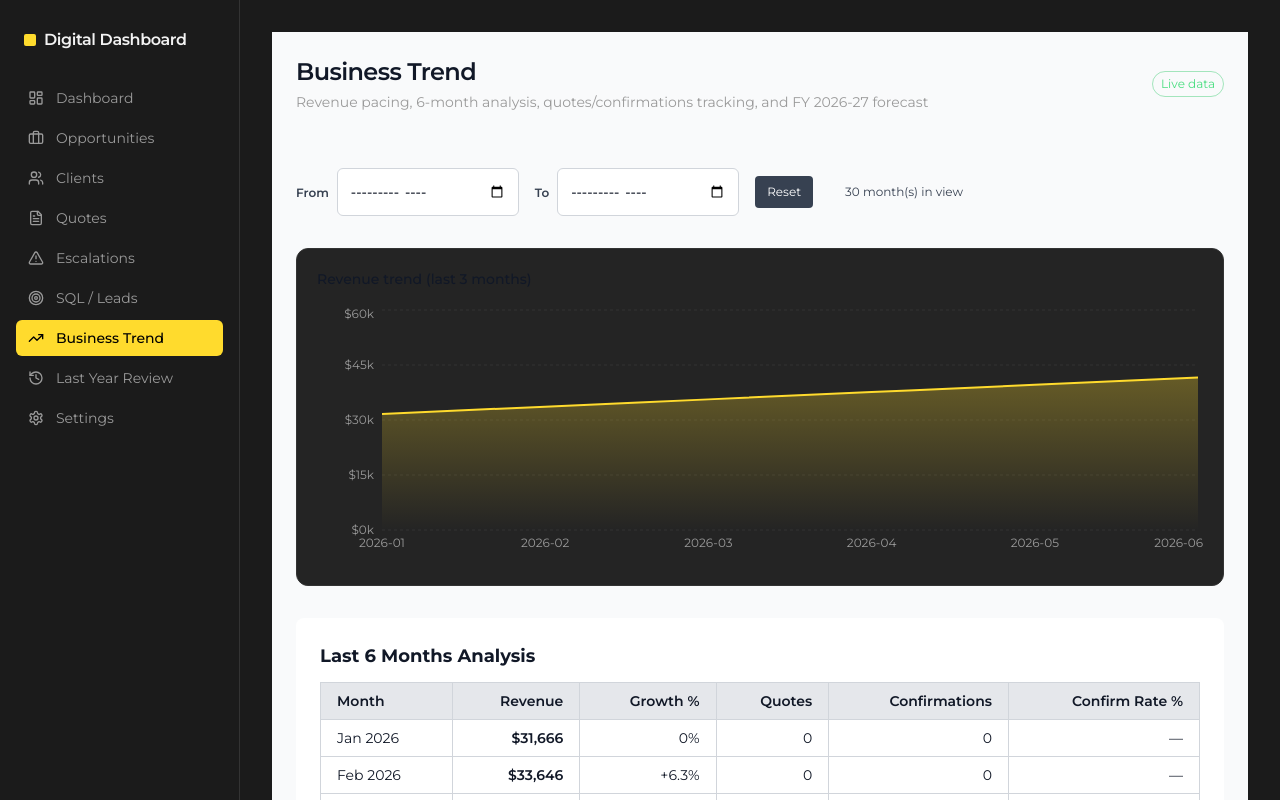
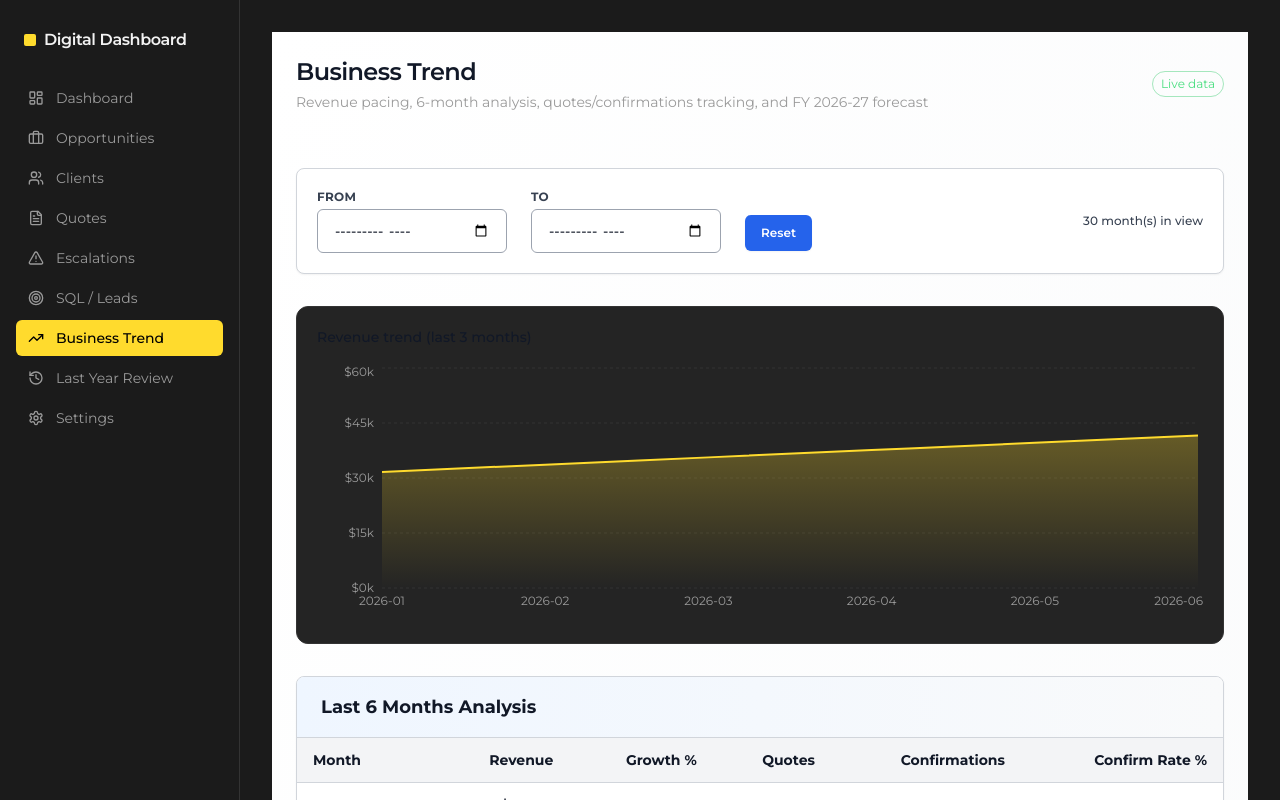
Before and after one commit to rahulkaushal21/Dashboard_2026_Digital, a Next.js app: page /business-trend in a window 1280 px wide. Built offline with nearby package versions, Linux system fonts and the light colour scheme; no server answers; the database is empty.

Commit message:
Update page.tsx

```diff
--- a/app/business-trend/page.tsx
+++ b/app/business-trend/page.tsx
@@ -6,15 +6,16 @@ import RevenueChart from '@/components/RevenueChart'
 import { getRevenue, getQuotes, getConversions, getBookingsFull, type RevenueRow, type Quote, type QuoteConversion, type BookingRow } from '@/lib/supabase'
 import { fmtUsd } from '@/lib/metrics'
 
-const selCls = 'bg-white border border-gray-300 rounded-md px-3 py-3 text-sm outline-none focus:border-blue-400 text-gray-900 font-medium'
+const selCls = 'bg-white border border-gray-400 rounded-md px-4 py-2.5 text-sm outline-none focus:border-blue-500 focus:ring-2 focus:ring-blue-200 text-gray-900 font-medium cursor-pointer'
 const ym = (s?: string) => (s || '').slice(0, 7)
 const SHORT = ['', 'Jan', 'Feb', 'Mar', 'Apr', 'May', 'Jun', 'Jul', 'Aug', 'Sep', 'Oct', 'Nov', 'Dec']
 const monLabel = (y?: string) => { const p = (y || '').split('-'); return p.length >= 2 ? `${SHORT[+p[1]]} ${p[0]}` : (y || '') }
 
+// Convert revenue rows to month+year keyed data, preserving month-year for accurate filtering
 function revenueByMonthYear(rows: RevenueRow[]) {
   const m: Record<string, number> = {}
   rows.forEach(r => {
-    const monthKey = ym(r.month)
+    const monthKey = ym(r.month)  // Extract YYYY-MM from the date
     m[monthKey] = (m[monthKey] || 0) + (r.amount_usd || 0)
   })
   return Object.keys(m).sort().map(month => ({
@@ -24,6 +25,7 @@ function revenueByMonthYear(rows: RevenueRow[]) {
   }))
 }
 
+// Get months in FY 2026-27 (April 2026 to March 2027)
 function getFY26Months(): string[] {
   const months: string[] = []
   for (let year = 2026; year <= 2027; year++) {
@@ -36,12 +38,14 @@ function getFY26Months(): string[] {
   return months
 }
 
+// Check if a month is in FY 2026-27
 function isInFY26(monthStr?: string): boolean {
   if (!monthStr) return false
   const fy26Months = getFY26Months()
   return fy26Months.includes(monthStr)
 }
 
+// Convert bookings to quote-like data for fallback display
 function bookingsToQuotes(bookings: BookingRow[]): Quote[] {
   return bookings.map((b, idx) => ({
     id: 100000 + (b.id || idx),
@@ -83,6 +87,7 @@ export default function BusinessTrendPage() {
     })()
   }, [])
 
+  // Last 6 months: identify latest month, go back 6, show all data in range
   const last6Mo = useMemo(() => {
     const byMonth = revenueByMonthYear(revenue)
     if (byMonth.length === 0) return []
@@ -108,6 +113,7 @@ export default function BusinessTrendPage() {
     })
   }, [revenue])
 
+  // FY 2026-27 analysis: Apr 2026 - Mar 2027
   const fy26Analysis = useMemo(() => {
     const fy26Months = getFY26Months()
     const fy26Rev = revenueByMonthYear(revenue).filter(r => isInFY26(ym(r.month)))
@@ -133,6 +139,7 @@ export default function BusinessTrendPage() {
     }
   }, [revenue])
 
+  // Quotes and confirmations: last 6 months
   const quotesAnalysis = useMemo(() => {
     const lastMonthStr = last6Mo.length > 0 ? ym(last6Mo[last6Mo.length - 1].month) : ''
     const sixMonthsAgo = lastMonthStr
@@ -157,43 +164,48 @@ export default function BusinessTrendPage() {
     }
   }, [quotes, last6Mo])
 
-  if (loading) return <div className="p-6 text-gray-900">Loading business trend data...</div>
+  if (loading) return <div className="p-8 text-gray-900 text-center font-medium">Loading business trend data...</div>
 
   return (
-    <main className="flex flex-col gap-8 p-6 text-gray-900 bg-gray-50">
+    <main className="flex flex-col gap-8 p-6 bg-gradient-to-br from-white to-gray-50 min-h-screen text-gray-900">
       <Header title="Business Trend" subtitle="Revenue pacing, 6-month analysis, quotes/confirmations tracking, and FY 2026-27 forecast" />
 
-      <div className="flex gap-4 items-center text-gray-900">
-        <label>
-          <span className="text-xs font-semibold text-gray-700 mr-2">From</span>
+      {/* Date range selector for manual exploration */}
+      <div className="flex flex-wrap gap-6 items-center bg-white border border-gray-300 rounded-lg p-5 shadow-sm">
+        <label className="flex flex-col gap-1">
+          <span className="text-xs font-bold text-gray-700 uppercase tracking-wide">From</span>
           <input type="month" value={fromMonth} onChange={e => setFromMonth(e.target.value)} className={selCls} />
         </label>
-        <label>
-          <span className="text-xs font-semibold text-gray-700 mr-2">To</span>
+        <label className="flex flex-col gap-1">
+          <span className="text-xs font-bold text-gray-700 uppercase tracking-wide">To</span>
           <input type="month" value={toMonth} onChange={e => setToMonth(e.target.value)} className={selCls} />
         </label>
-        <button onClick={() => { setFromMonth(''); setToMonth('') }} className="text-xs px-3 py-2 bg-gray-700 text-white rounded hover:bg-gray-600">
+        <button onClick={() => { setFromMonth(''); setToMonth('') }} className="mt-6 text-xs px-4 py-2.5 bg-blue-600 text-white font-semibold rounded-md hover:bg-blue-700 transition-colors shadow-sm">
           Reset
         </button>
-        <span className="text-xs text-gray-700 ml-4">
+        <span className="text-xs font-medium text-gray-700 ml-auto">
           {revenue.length} month(s) in view
         </span>
       </div>
 
+      {/* Revenue trend chart */}
       <RevenueChart data={revenueByMonthYear(revenue)} from={fromMonth} to={toMonth} />
 
-      <div className="bg-white rounded-lg p-6">
-        <h3 className="text-lg font-bold text-gray-900 mb-3">Last 6 Months Analysis</h3>
+      {/* Last 6 months analysis table */}
+      <div className="bg-white rounded-lg border border-gray-300 overflow-hidden shadow-sm">
+        <div className="px-6 py-4 bg-gradient-to-r from-blue-50 to-gray-50 border-b border-gray-300">
+          <h3 className="text-lg font-bold text-gray-900">Last 6 Months Analysis</h3>
+        </div>
         <div className="overflow-x-auto">
           <table className="w-full border-collapse text-sm">
             <thead>
-              <tr className="bg-gray-200">
-                <th className="border border-gray-300 px-4 py-2 text-left text-gray-900 font-semibold">Month</th>
-                <th className="border border-gray-300 px-4 py-2 text-right text-gray-900 font-semibold">Revenue</th>
-                <th className="border border-gray-300 px-4 py-2 text-right text-gray-900 font-semibold">Growth %</th>
-                <th className="border border-gray-300 px-4 py-2 text-right text-gray-900 font-semibold">Quotes</th>
-                <th className="border border-gray-300 px-4 py-2 text-right text-gray-900 font-semibold">Confirmations</th>
-                <th className="border border-gray-300 px-4 py-2 text-right text-gray-900 font-semibold">Confirm Rate %</th>
+              <tr className="bg-gray-100 border-b border-gray-300">
+                <th className="px-4 py-3 text-left font-bold text-gray-900">Month</th>
+                <th className="px-4 py-3 text-right font-bold text-gray-900">Revenue</th>
+                <th className="px-4 py-3 text-right font-bold text-gray-900">Growth %</th>
+                <th className="px-4 py-3 text-right font-bold text-gray-900">Quotes</th>
+                <th className="px-4 py-3 text-right font-bold text-gray-900">Confirmations</th>
+                <th className="px-4 py-3 text-right font-bold text-gray-900">Confirm Rate %</th>
               </tr>
             </thead>
             <tbody>
@@ -205,18 +217,18 @@ export default function BusinessTrendPage() {
                 const confirmed = monthQuotes.filter(q => (q.status || '').toLowerCase() === 'confirmed').length
                 const confirmRate = monthQuotes.length > 0 ? Math.round((confirmed / monthQuotes.length) * 100) : 0
                 return (
-                  <tr key={item.month} className="hover:bg-gray-100 border-b border-gray-200">
-                    <td className="border border-gray-300 px-4 py-2 text-gray-900">{item.monthLabel}</td>
-                    <td className="border border-gray-300 px-4 py-2 text-right font-semibold text-gray-900">{fmtUsd(item.revenue)}</td>
-                    <td className="border border-gray-300 px-4 py-2 text-right text-gray-900">{growth > 0 ? '+' : ''}{growth}%</td>
-                    <td className="border border-gray-300 px-4 py-2 text-right text-gray-900">{monthQuotes.length}</td>
-                    <td className="border border-gray-300 px-4 py-2 text-right text-gray-900">{confirmed}</td>
-                    <td className="border border-gray-300 px-4 py-2 text-right text-gray-900">{monthQuotes.length > 0 ? confirmRate + '%' : '—'}</td>
+                  <tr key={item.month} className="border-b border-gray-200 hover:bg-blue-50 transition-colors">
+                    <td className="px-4 py-3 text-gray-900 font-medium">{item.monthLabel}</td>
+                    <td className="px-4 py-3 text-right text-gray-900 font-bold">{fmtUsd(item.revenue)}</td>
+                    <td className="px-4 py-3 text-right text-gray-900 font-medium">{growth > 0 ? '+' : ''}{growth}%</td>
+                    <td className="px-4 py-3 text-right text-gray-900 font-medium">{monthQuotes.length}</td>
+                    <td className="px-4 py-3 text-right text-gray-900 font-medium">{confirmed}</td>
+                    <td className="px-4 py-3 text-right text-gray-900 font-medium">{monthQuotes.length > 0 ? confirmRate + '%' : '—'}</td>
                   </tr>
                 )
               }) : (
                 <tr>
-                  <td colSpan={6} className="border border-gray-300 px-4 py-2 text-center text-gray-600">No data available</td>
+                  <td colSpan={6} className="px-4 py-6 text-center text-gray-700 font-medium">No data available</td>
                 </tr>
               )}
             </tbody>
@@ -224,16 +236,21 @@ export default function BusinessTrendPage() {
         </div>
       </div>
 
-      <div className="bg-gray-50 border border-gray-300 rounded-lg p-6">
-        <h3 className="text-lg font-bold text-gray-900 mb-4">FY 2026-27 Forecast (Apr 2026 - Mar 2027)</h3>
+      {/* FY 2026-27 Forecast section */}
+      <div className="bg-white border border-gray-300 rounded-lg overflow-hidden shadow-sm">
+        <div className="px-6 py-4 bg-gradient-to-r from-emerald-50 to-gray-50 border-b border-gray-300">
+          <h3 className="text-lg font-bold text-gray-900">FY 2026-27 Forecast (Apr 2026 - Mar 2027)</h3>
+        </div>
 
-        <div className="mb-4 text-xs text-gray-700 space-y-1">
+        <div className="p-6">
+          <div className="mb-6 text-xs text-gray-700 space-y-1.5 bg-gray-50 border border-gray-200 rounded-md p-4">
             <p><strong className="text-gray-900">Financial Year Definition:</strong> April 2026 to March 2027 (12 months)</p>
             <p><strong className="text-gray-900">Target:</strong> $3.5M total revenue</p>
             <p><strong className="text-gray-900">Avg Monthly Revenue:</strong> Based on completed months in FY 2026-27</p>
             <p><strong className="text-gray-900">Projected Total:</strong> (Actual revenue to date) + (Average monthly × remaining months)</p>
           </div>
 
+          {/* KPI Cards */}
           <div className="grid grid-cols-2 md:grid-cols-4 gap-4 mb-6">
             <KPICard title="Avg Monthly Revenue (FY 26)" value={fmtUsd(Math.round(fy26Analysis.avgMonthly))} />
             <KPICard title="Projected Total (12 months)" value={fmtUsd(fy26Analysis.projected)} />
@@ -241,79 +258,88 @@ export default function BusinessTrendPage() {
             <KPICard title="Remaining Months" value={fy26Analysis.monthsRemaining.toString()} />
           </div>
 
-        <div className="mb-6">
-          <div className="flex justify-between mb-2">
-            <span className="text-sm font-semibold text-gray-900">Progress toward $3.5M target</span>
+          {/* Progress bar */}
+          <div className="mb-6 bg-gray-50 border border-gray-200 rounded-lg p-4">
+            <div className="flex justify-between mb-3">
+              <span className="text-sm font-bold text-gray-900">Progress toward $3.5M target</span>
               <span className="text-sm font-bold text-gray-900">{fy26Analysis.targetProgress}%</span>
             </div>
-          <div className="w-full bg-gray-200 rounded-full h-3">
+            <div className="w-full bg-gray-300 rounded-full h-4 overflow-hidden shadow-inner">
               <div
-              className={`h-3 rounded-full ${fy26Analysis.onTrack ? 'bg-green-500' : 'bg-red-500'}`}
+                className={`h-4 rounded-full transition-all duration-300 ${fy26Analysis.onTrack ? 'bg-gradient-to-r from-green-500 to-green-600' : 'bg-gradient-to-r from-red-500 to-red-600'}`}
                 style={{ width: `${Math.min(fy26Analysis.targetProgress, 100)}%` }}
               />
             </div>
-          <div className="flex justify-between mt-2 text-xs text-gray-700">
-            <span>Current: {fmtUsd(fy26Analysis.totalRevenue)}</span>
-            <span>Target: $3.5M</span>
+            <div className="flex justify-between mt-3 text-xs text-gray-700 font-medium">
+              <span>Current: <strong className="text-gray-900">{fmtUsd(fy26Analysis.totalRevenue)}</strong></span>
+              <span>Target: <strong className="text-gray-900">$3.5M</strong></span>
             </div>
             {!fy26Analysis.onTrack && (
-            <p className="text-xs text-red-600 mt-2">
-              Shortfall: {fmtUsd(3500000 - fy26Analysis.projected)} | Need {fmtUsd(Math.ceil((3500000 - fy26Analysis.projected) / Math.max(1, fy26Analysis.monthsRemaining)))}/month average
+              <p className="text-xs text-red-700 mt-3 font-medium">
+                ⚠️ Shortfall: {fmtUsd(3500000 - fy26Analysis.projected)} | Need {fmtUsd(Math.ceil((3500000 - fy26Analysis.projected) / Math.max(1, fy26Analysis.monthsRemaining)))}/month average
               </p>
             )}
           </div>
 
+          {/* FY data table */}
           {fy26Analysis.data.length > 0 ? (
-          <div className="overflow-x-auto">
+            <div className="overflow-x-auto border border-gray-200 rounded-lg">
               <table className="w-full border-collapse text-sm">
                 <thead>
-                <tr className="bg-gray-200">
-                  <th className="border border-gray-300 px-4 py-2 text-left text-gray-900 font-semibold">Month</th>
-                  <th className="border border-gray-300 px-4 py-2 text-right text-gray-900 font-semibold">Revenue</th>
+                  <tr className="bg-gray-100 border-b border-gray-300">
+                    <th className="px-4 py-3 text-left font-bold text-gray-900">Month</th>
+                    <th className="px-4 py-3 text-right font-bold text-gray-900">Revenue</th>
                   </tr>
                 </thead>
                 <tbody>
                   {fy26Analysis.data.map((item, idx) => (
-                  <tr key={item.month} className="hover:bg-gray-100 border-b border-gray-200">
-                    <td className="border border-gray-300 px-4 py-2 text-gray-900">{item.monthLabel}</td>
-                    <td className="border border-gray-300 px-4 py-2 text-right font-semibold text-gray-900">{fmtUsd(item.revenue)}</td>
+                    <tr key={item.month} className="border-b border-gray-200 hover:bg-emerald-50 transition-colors">
+                      <td className="px-4 py-3 text-gray-900 font-medium">{item.monthLabel}</td>
+                      <td className="px-4 py-3 text-right text-gray-900 font-bold">{fmtUsd(item.revenue)}</td>
                     </tr>
                   ))}
                 </tbody>
               </table>
             </div>
           ) : (
-          <p className="text-sm text-gray-600">No FY 2026-27 data available yet (waiting for Apr 2026+ bookings)</p>
+            <p className="text-sm text-gray-700 font-medium">No FY 2026-27 data available yet (waiting for Apr 2026+ bookings)</p>
           )}
 
-        <p className="text-xs text-gray-700 mt-4">
-          {fy26Analysis.completedMonths} months completed
+          <p className="text-xs text-gray-700 mt-4 font-medium">
+            ✓ {fy26Analysis.completedMonths} months completed
           </p>
         </div>
+      </div>
 
-      <div className="bg-white border border-gray-300 rounded-lg p-6">
-        <h3 className="text-lg font-bold text-gray-900 mb-4">Quotes & Confirmations (Last 6 Months) {quotes.length === 0 && <span className="text-xs text-gray-600 font-normal">(From Quote Tables)</span>}</h3>
+      {/* Quotes and conversions section */}
+      <div className="bg-white border border-gray-300 rounded-lg overflow-hidden shadow-sm">
+        <div className="px-6 py-4 bg-gradient-to-r from-purple-50 to-gray-50 border-b border-gray-300">
+          <h3 className="text-lg font-bold text-gray-900">Quotes & Confirmations (Last 6 Months) {quotes.length === 0 && <span className="text-xs text-gray-600 font-normal ml-2">(From Quote Tables)</span>}</h3>
+        </div>
 
+        <div className="p-6">
           <div className="grid grid-cols-3 gap-4 mb-6">
             <KPICard title="QUOTES SHARED" value={quotesAnalysis.total.toString()} />
             <KPICard title="CONFIRMATIONS" value={quotesAnalysis.confirmed.toString()} />
             <KPICard title="CONFIRMATION RATE" value={quotesAnalysis.rate.toFixed(1) + '%'} />
           </div>
 
+          {/* Empty quotes fallback */}
           {quotes.length === 0 && (
-          <div className="bg-yellow-50 border border-yellow-200 rounded p-3 mb-4 text-xs text-yellow-800">
-            No quote data available. Showing bookings as confirmed conversions.
+            <div className="bg-amber-50 border-l-4 border-amber-500 rounded p-4 mb-4 text-xs text-amber-900 font-medium">
+              ℹ️ No quote data available. Showing bookings as confirmed conversions.
             </div>
           )}
 
-        <div className="overflow-x-auto">
+          {/* Quotes table */}
+          <div className="overflow-x-auto border border-gray-200 rounded-lg">
             <table className="w-full border-collapse text-sm">
               <thead>
-              <tr className="bg-gray-200">
-                <th className="border border-gray-300 px-4 py-2 text-left text-gray-900 font-semibold">Month</th>
-                <th className="border border-gray-300 px-4 py-2 text-right text-gray-900 font-semibold">Quotes</th>
-                <th className="border border-gray-300 px-4 py-2 text-right text-gray-900 font-semibold">Confirmations</th>
-                <th className="border border-gray-300 px-4 py-2 text-right text-gray-900 font-semibold">Confirmation Rate %</th>
+                <tr className="bg-gray-100 border-b border-gray-300">
+                  <th className="px-4 py-3 text-left font-bold text-gray-900">Month</th>
+                  <th className="px-4 py-3 text-right font-bold text-gray-900">Quotes</th>
+                  <th className="px-4 py-3 text-right font-bold text-gray-900">Confirmations</th>
+                  <th className="px-4 py-3 text-right font-bold text-gray-900">Confirmation Rate %</th>
                 </tr>
               </thead>
               <tbody>
@@ -323,11 +349,11 @@ export default function BusinessTrendPage() {
                   const confirmed = monthQuotes.filter(q => (q.status || '').toLowerCase() === 'confirmed').length
                   const rate = monthQuotes.length > 0 ? Math.round((confirmed / monthQuotes.length) * 100) : 0
                   return (
-                  <tr key={month.month} className="hover:bg-gray-100 border-b border-gray-200">
-                    <td className="border border-gray-300 px-4 py-2 text-gray-900">{month.monthLabel}</td>
-                    <td className="border border-gray-300 px-4 py-2 text-right text-gray-900">{monthQuotes.length}</td>
-                    <td className="border border-gray-300 px-4 py-2 text-right text-gray-900">{confirmed}</td>
-                    <td className="border border-gray-300 px-4 py-2 text-right text-gray-900">{monthQuotes.length > 0 ? rate + '%' : '—'}</td>
+                    <tr key={month.month} className="border-b border-gray-200 hover:bg-purple-50 transition-colors">
+                      <td className="px-4 py-3 text-gray-900 font-medium">{month.monthLabel}</td>
+                      <td className="px-4 py-3 text-right text-gray-900 font-medium">{monthQuotes.length}</td>
+                      <td className="px-4 py-3 text-right text-gray-900 font-medium">{confirmed}</td>
+                      <td className="px-4 py-3 text-right text-gray-900 font-medium">{monthQuotes.length > 0 ? rate + '%' : '—'}</td>
                     </tr>
                   )
                 })}
@@ -335,6 +361,7 @@ export default function BusinessTrendPage() {
             </table>
           </div>
         </div>
+      </div>
     </main>
   )
 }
```
Lines whose indentation alone changed are shown as unchanged.
